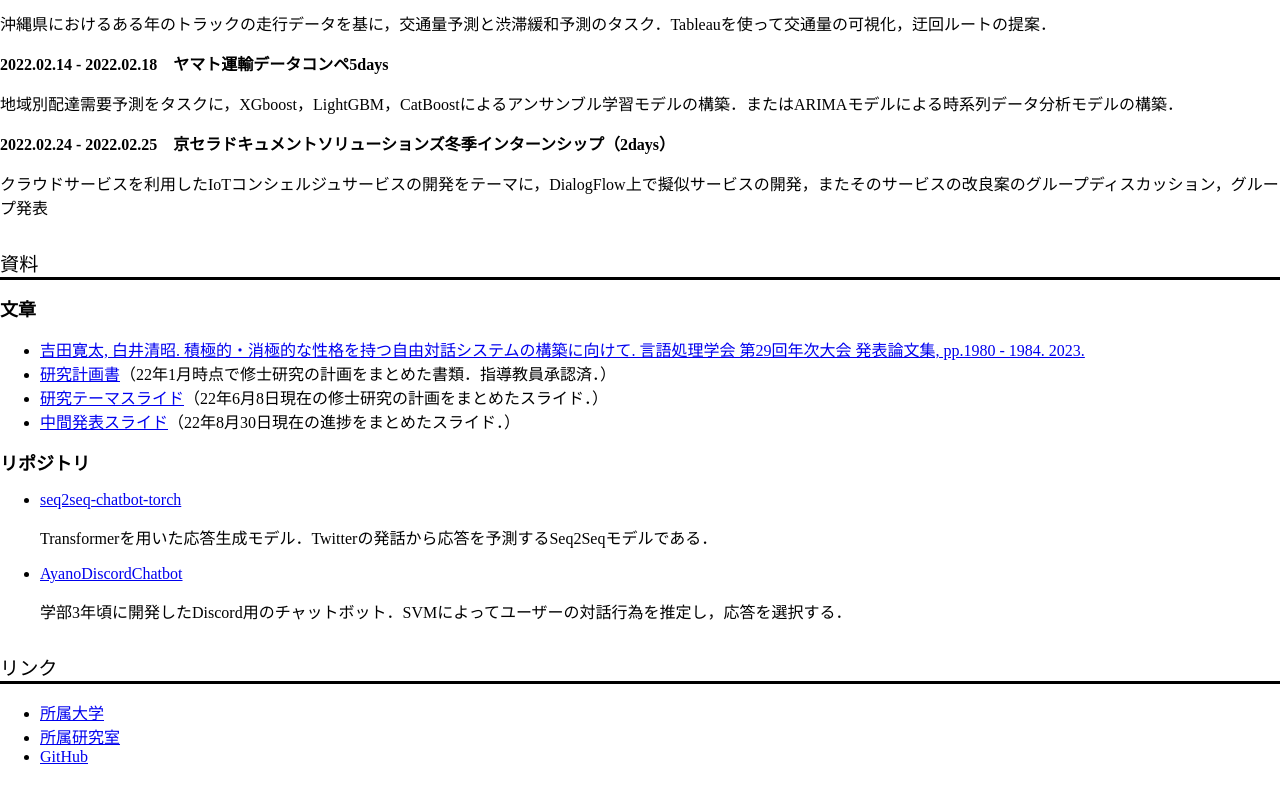
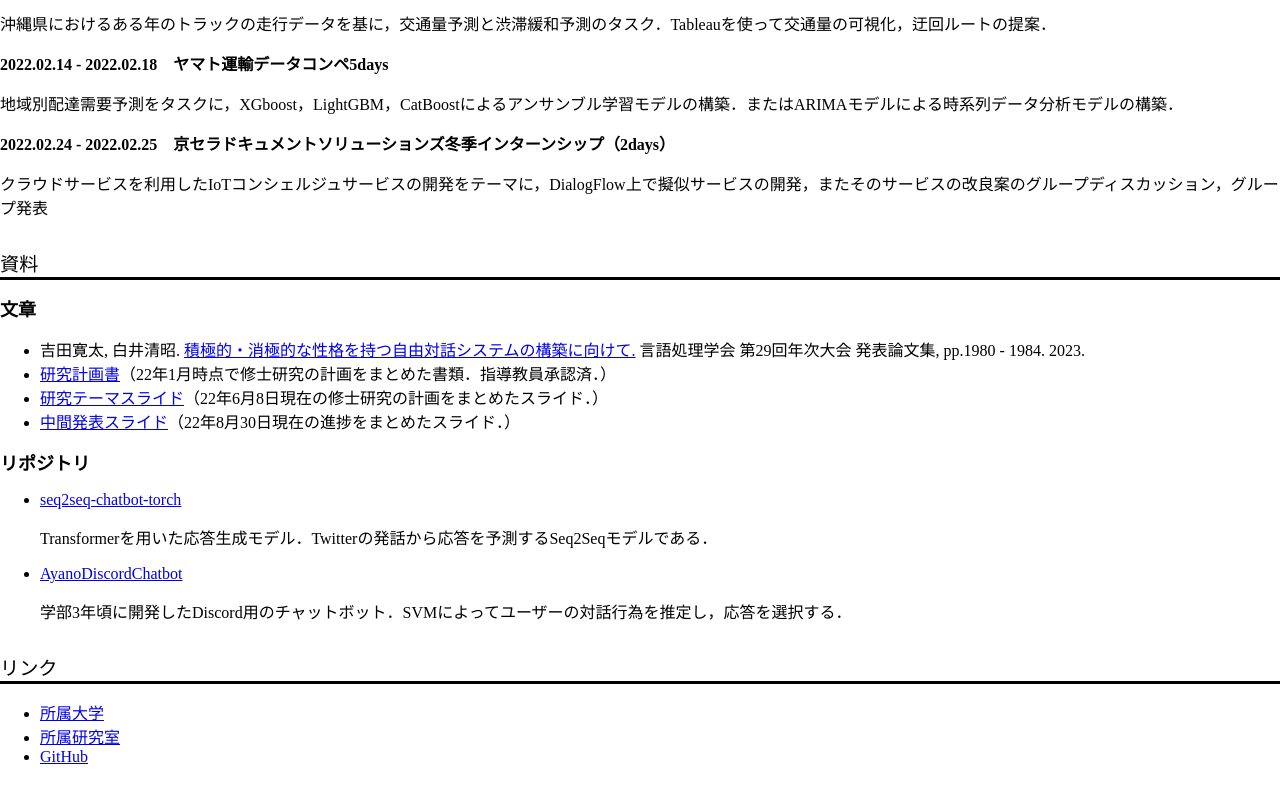
Before and after one commit to kan25d5/kan25d5.github.io, a plain HTML site: page index.html in a window 1280 px wide. Shown: the part 2368-3168 px from the top of the page. Drawn offline with Linux system fonts and the light colour scheme.

Commit message:
Update index.html

```diff
--- a/index.html
+++ b/index.html
@@ -114,8 +114,8 @@
 
         <h2>文章</h2>
         <ul>
-            <li><a href="https://www.anlp.jp/proceedings/annual_meeting/2023/pdf_dir/P8-6.pdf">吉田寛太, 白井清昭.
-                    積極的・消極的な性格を持つ自由対話システムの構築に向けて. 言語処理学会 第29回年次大会 発表論文集, pp.1980 - 1984. 2023.</a></li>
+            <li>吉田寛太, 白井清昭. <a href="https://www.anlp.jp/proceedings/annual_meeting/2023/pdf_dir/P8-6.pdf">
+                    積極的・消極的な性格を持つ自由対話システムの構築に向けて.</a> 言語処理学会 第29回年次大会 発表論文集, pp.1980 - 1984. 2023.</li>
             <li><a href="assets\Proposal.pdf">研究計画書</a>（22年1月時点で修士研究の計画をまとめた書類．指導教員承認済．）</li>
             <li><a href="assets\Proposal_Slide.pdf">研究テーマスライド</a>（22年6月8日現在の修士研究の計画をまとめたスライド．）</li>
             <li><a href="assets\2022-08-30_Yoshida_slide_JP.pdf">中間発表スライド</a>（22年8月30日現在の進捗をまとめたスライド．）</li>
```
